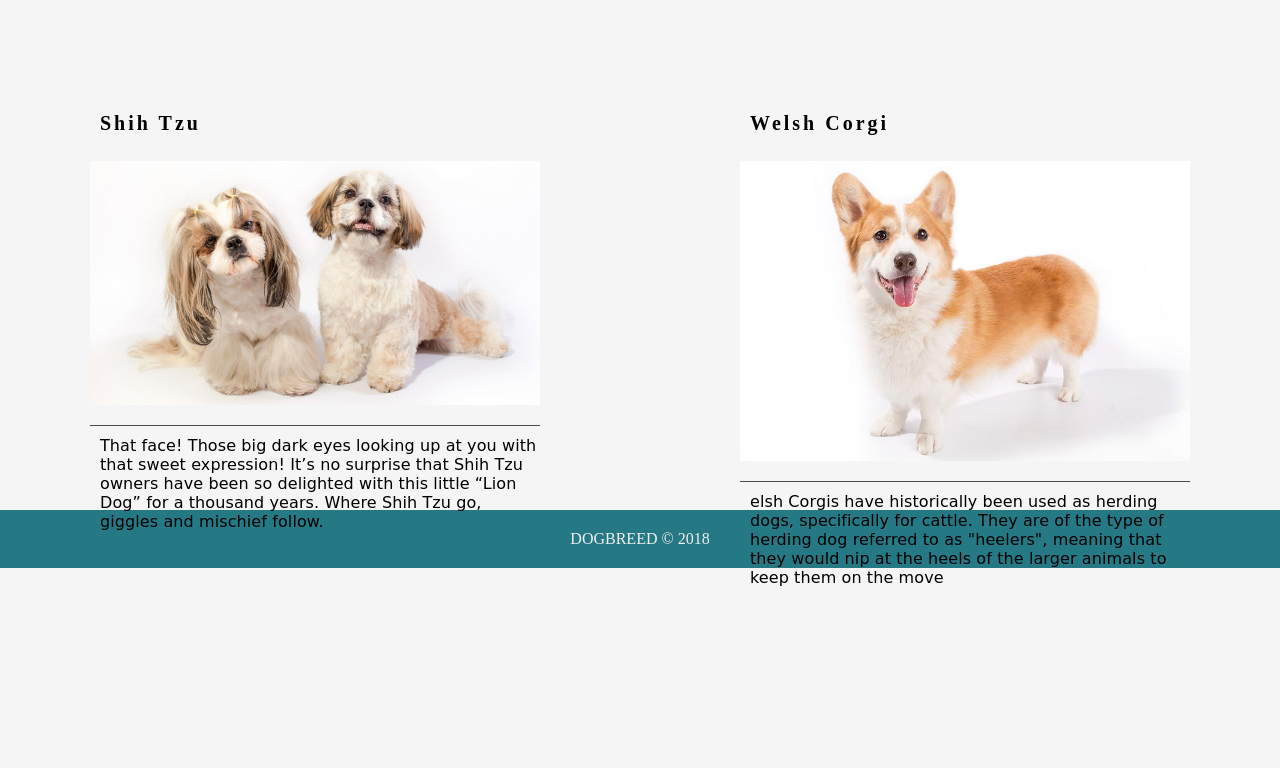
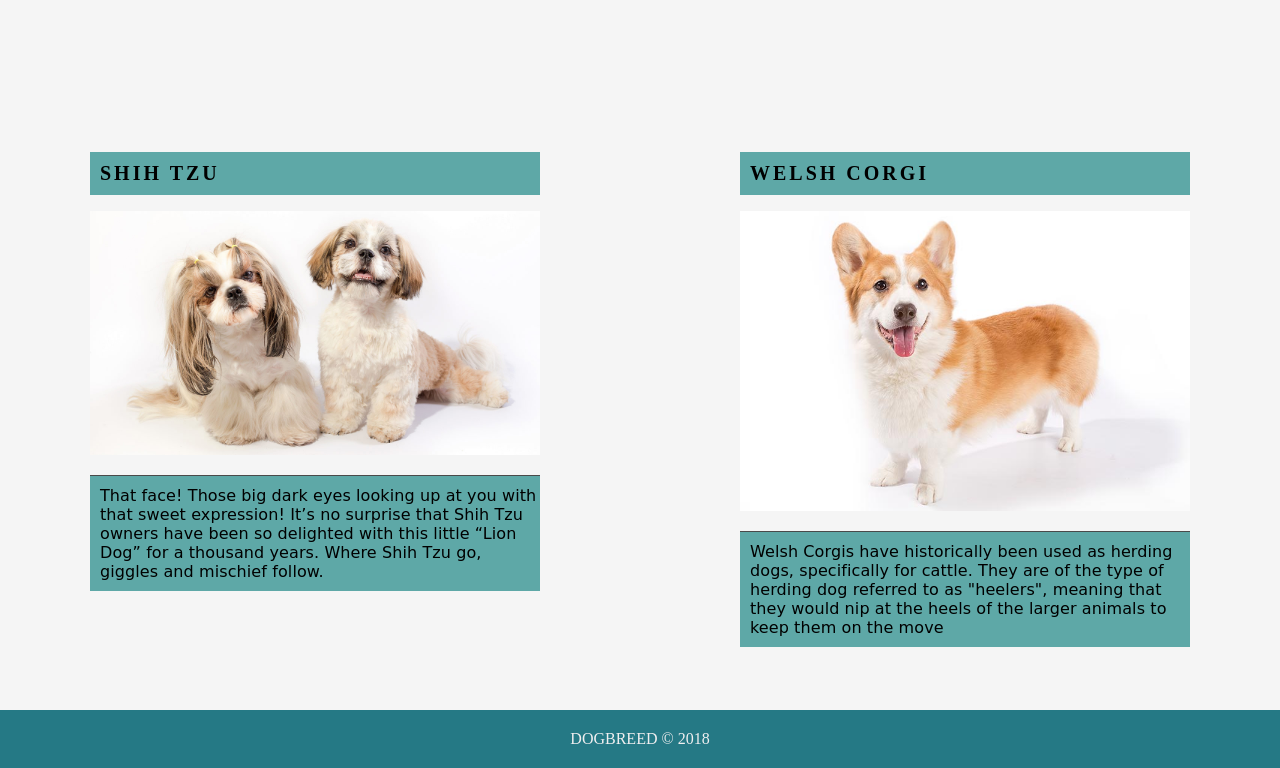
Before and after one commit to ajsabandal/grid, a plain HTML site: page grid/index.html in a window 1280 px wide. Shown: the part 1335-2103 px from the top of the page. Before the commit the page ends 1932 px from the top, so only its background shows below. Drawn offline with Linux system fonts and the light colour scheme; a web font is replaced by a local one.

Commit message:
Adding some elements

```diff
--- a/grid/base.css
+++ b/grid/base.css
@@ -47,8 +47,8 @@ main {
     grid-template-columns: 450px 450px;
     grid-template-rows: repeat(3, 450px);
     grid-gap: 200px;
-    margin-top: 50px;
-    margin-bottom: 50px;
+    margin-top: 100px;
+    margin-bottom: 200px;
     grid-auto-rows: 500px;
     column: 250px;
     justify-items: center;
@@ -69,6 +69,8 @@ main {
     font-family: 'Alegreya SC', serif;
     font-size: 20px;
     letter-spacing: 3px;
+    background-color: #5ea8a7;
+    text-transform: uppercase;
   }
 /* H2 END */
 
@@ -87,6 +89,7 @@ main {
     text-align: left;
     padding: 10px 0px 10px 10px;
     border-top: 1px solid #4a4a4a;
+    background-color: #5ea8a7;
   }
 
 }
--- a/grid/index.html
+++ b/grid/index.html
@@ -109,7 +109,7 @@
                 </div>
 
                 <p class="description">
-                    elsh Corgis have historically been used as herding dogs, specifically for cattle. They are of the type of herding dog referred
+                    Welsh Corgis have historically been used as herding dogs, specifically for cattle. They are of the type of herding dog referred
                     to as "heelers", meaning that they would nip at the heels of the larger animals to keep them on the move
                 </p>
             </div>
```
